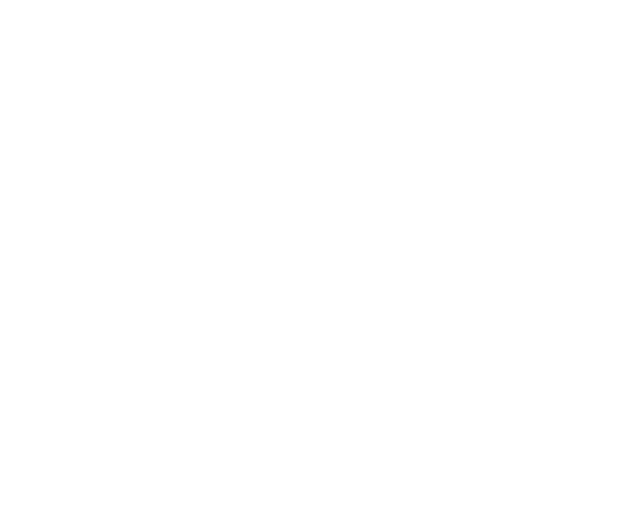
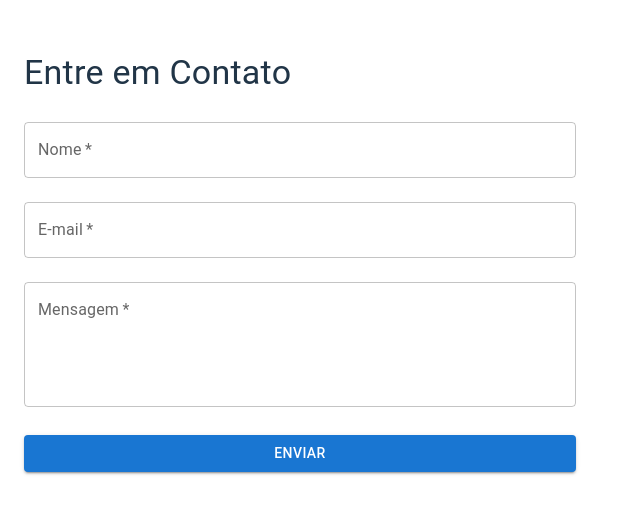
Before and after one commit to kevellyangel/Resina, a React (Vite) app: page /contact in a window 1280 px wide. Before the commit this address had no page. Shown: the part 163-676 px from the top of the page, without its empty margins (0-640 px from the left). Built offline with nearby package versions, Linux system fonts and the light colour scheme.

Commit message:
Commit automático - Fri, Dec 13, 2024  4:56:11 PM

```diff
--- a/package.json
+++ b/package.json
@@ -10,6 +10,9 @@
     "preview": "vite preview"
   },
   "dependencies": {
+    "@emotion/react": "^11.14.0",
+    "@emotion/styled": "^11.14.0",
+    "@mui/material": "^6.2.0",
     "react": "^18.3.1",
     "react-dom": "^18.3.1",
     "react-router-dom": "^7.0.2"
--- a/src/App.jsx
+++ b/src/App.jsx
@@ -1,9 +1,9 @@
-// src/App.jsx
 import React from 'react';
 import { BrowserRouter as Router, Routes, Route } from 'react-router-dom';
 import Home from './pages/Home';
 import Store from './pages/Store';
 import Cart from './components/Cart';
+import Contact from './pages/Contact'; // Importando o componente de contato
 
 const App = () => {
   return (
@@ -12,6 +12,7 @@
         <Route path="/" element={<Home />} />
         <Route path="/store" element={<Store />} />
         <Route path="/cart" element={<Cart />} />
+        <Route path="/contact" element={<Contact />} /> {/* Nova rota de contato */}
       </Routes>
     </Router>
   );
--- /dev/null
+++ b/src/pages/Contact.jsx
@@ -0,0 +1,63 @@
+import React, { useState } from 'react';
+import { TextField, Button, Typography, Container } from '@mui/material';
+
+const Contact = () => {
+  const [formData, setFormData] = useState({ name: '', email: '', message: '' });
+
+  // Função para capturar mudanças nos campos
+  const handleChange = (e) => {
+    const { name, value } = e.target;
+    setFormData({ ...formData, [name]: value });
+  };
+
+  // Função para enviar o formulário
+  const handleSubmit = (e) => {
+    e.preventDefault();
+    console.log('Dados enviados:', formData);
+    alert('Mensagem enviada com sucesso! 📬');
+    setFormData({ name: '', email: '', message: '' });
+  };
+
+  return (
+    <Container maxWidth="sm" style={{ marginTop: '50px' }}>
+      <Typography variant="h4" gutterBottom>Entre em Contato</Typography>
+      <form onSubmit={handleSubmit}>
+        <TextField
+          label="Nome"
+          name="name"
+          fullWidth
+          margin="normal"
+          value={formData.name}
+          onChange={handleChange}
+          required
+        />
+        <TextField
+          label="E-mail"
+          name="email"
+          type="email"
+          fullWidth
+          margin="normal"
+          value={formData.email}
+          onChange={handleChange}
+          required
+        />
+        <TextField
+          label="Mensagem"
+          name="message"
+          multiline
+          rows={4}
+          fullWidth
+          margin="normal"
+          value={formData.message}
+          onChange={handleChange}
+          required
+        />
+        <Button type="submit" variant="contained" color="primary" fullWidth style={{ marginTop: '20px' }}>
+          Enviar
+        </Button>
+      </form>
+    </Container>
+  );
+};
+
+export default Contact;
--- a/src/pages/Home.jsx
+++ b/src/pages/Home.jsx
@@ -1,14 +1,17 @@
-// src/pages/Home.jsx
 import React from 'react';
-import Header from '../components/Header';
+import { Button, Typography, Container } from '@mui/material';
 
 const Home = () => {
   return (
-    <div>
-      <Header />
-      <h2>Bem-vindo à nossa loja de resinas!</h2>
-      <p>Aqui você encontra resinas de alta qualidade para suas artes e projetos.</p>
-    </div>
+    <Container style={{ textAlign: 'center', marginTop: '50px' }}>
+      <Typography variant="h3" gutterBottom>Bem-vindo à Loja de Resinas</Typography>
+      <Button variant="contained" color="primary" href="/store" style={{ margin: '10px' }}>
+        Ver Loja
+      </Button>
+      <Button variant="outlined" color="secondary" href="/contact" style={{ margin: '10px' }}>
+        Contato
+      </Button>
+    </Container>
   );
 };
 
--- a/src/pages/Store.jsx
+++ b/src/pages/Store.jsx
@@ -1,23 +1,42 @@
-// src/pages/Store.jsx
 import React from 'react';
-import ProductCard from '../components/ProductCard';
-import Header from '../components/Header';
+import { Card, CardContent, CardMedia, Typography, Button, Grid } from '@mui/material';
 
 const products = [
-  { id: 1, name: 'Resina Epóxi', price: 50, image: '/images/resina1.jpg' },
-  { id: 2, name: 'Resina UV', price: 30, image: '/images/resina2.jpg' },
+  { id: 1, name: 'Resina Epóxi', image: 'https://via.placeholder.com/150', price: 'R$ 50,00' },
+  { id: 2, name: 'Resina UV', image: 'https://via.placeholder.com/150', price: 'R$ 30,00' },
+  { id: 3, name: 'Resina Poliuretano', image: 'https://via.placeholder.com/150', price: 'R$ 70,00' },
 ];
 
 const Store = () => {
   return (
-    <div>
-      <Header />
-      <h2>Loja de Resinas</h2>
-      <div style={{ display: 'flex', flexWrap: 'wrap' }}>
-        {products.map(product => (
-          <ProductCard key={product.id} {...product} />
+    <div style={{ padding: '20px' }}>
+      <Typography variant="h3" gutterBottom style={{ textAlign: 'center' }}>
+        Nossos Produtos
+      </Typography>
+
+      <Grid container spacing={4} justifyContent="center">
+        {products.map((product) => (
+          <Grid item key={product.id} xs={12} sm={6} md={4}>
+            <Card>
+              <CardMedia
+                component="img"
+                height="140"
+                image={product.image}
+                alt={product.name}
+              />
+              <CardContent>
+                <Typography variant="h5">{product.name}</Typography>
+                <Typography variant="body1" color="text.secondary">
+                  {product.price}
+                </Typography>
+              </CardContent>
+              <Button variant="contained" color="primary" style={{ margin: '10px' }}>
+                Adicionar ao Carrinho
+              </Button>
+            </Card>
+          </Grid>
         ))}
-      </div>
+      </Grid>
     </div>
   );
 };
```
Also changed, not shown: 1 other file (tests, documents, lock files or other folders).
